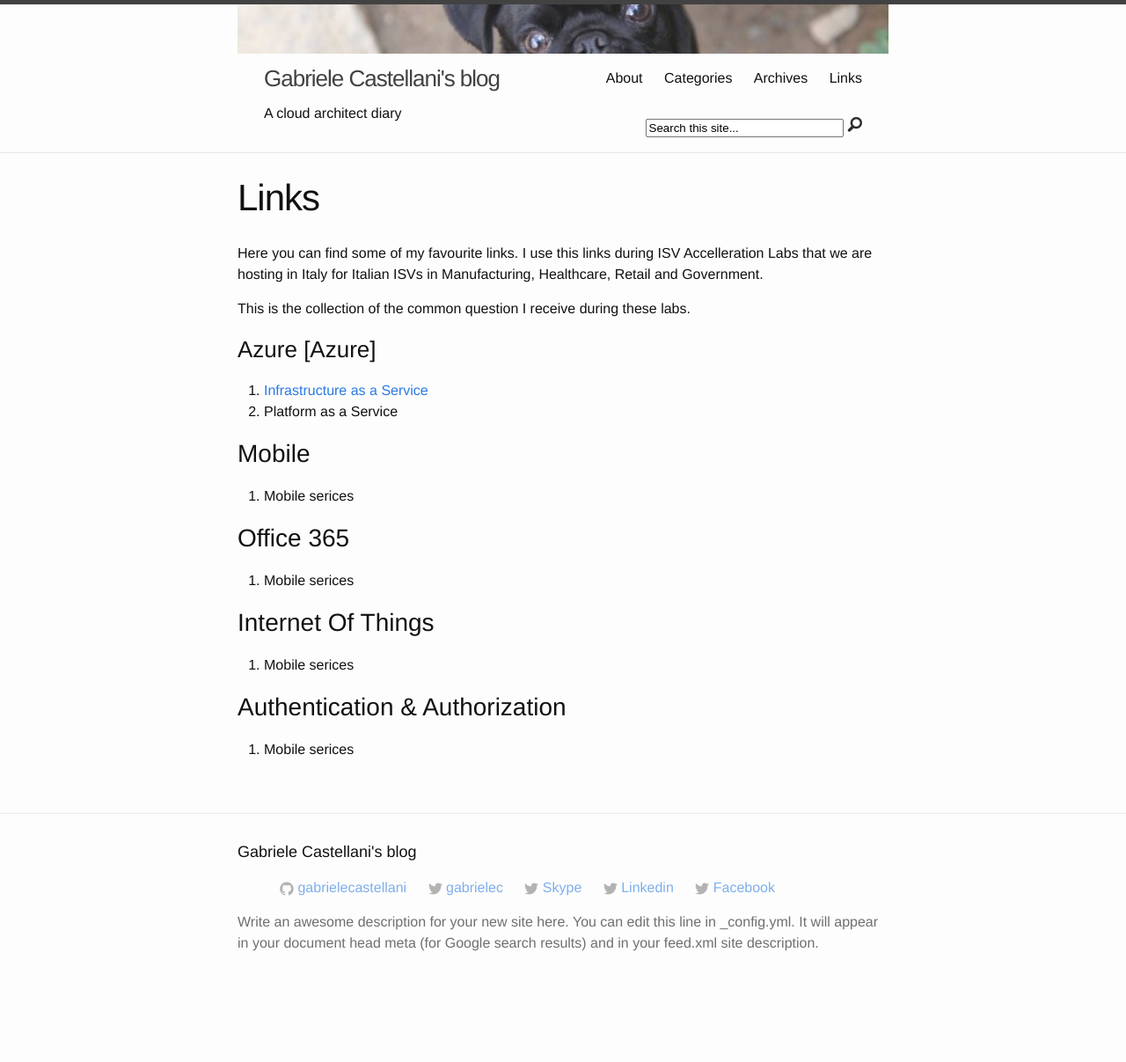
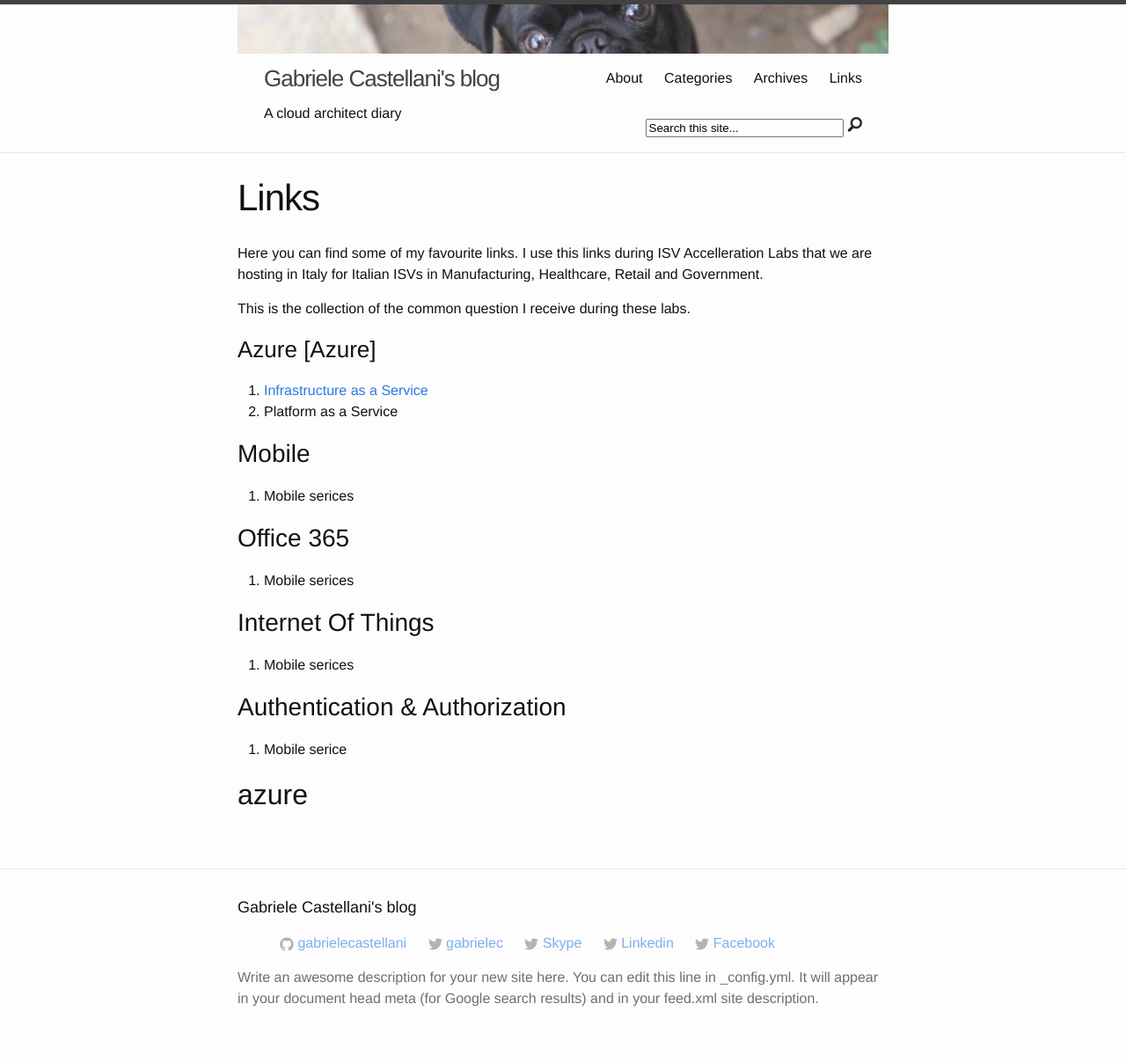
Before and after one commit to GabrieleCastellani/gabrielecastellani.github.io, a Jekyll site: the page built from Links/index.md, in a window 1280 px wide. Shown: the whole page at 88% size. Built offline with Jekyll 4.4.1, drawn with Linux system fonts in a browser that asks for light colours; Markdown is read by kramdown in place of the engine named in the settings; comment, search, counter and statistics services are not loaded; before the commit the page ends 1144 px from its top, so only the background shows below that.

Commit message:
Update index.md

```diff
--- a/Links/index.md
+++ b/Links/index.md
@@ -24,4 +24,9 @@
 1. Mobile serices
 
 #Authentication & Authorization
-1. Mobile serices
+1. Mobile serice
+
+
+
+azure
+------
```
